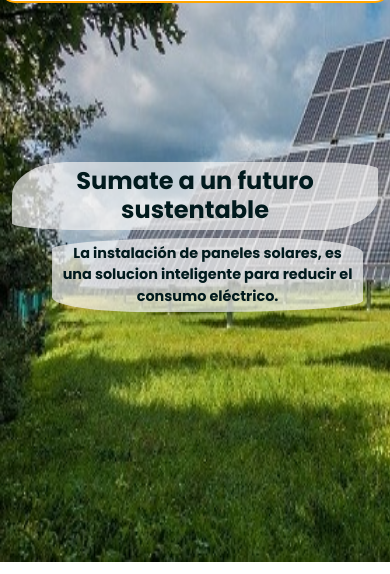
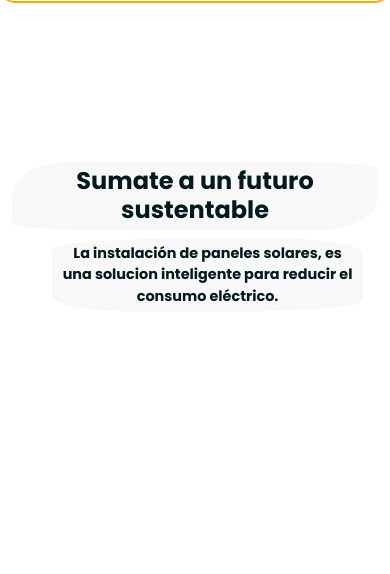
Before and after one commit to Giselarioss/jg-solar, a plain HTML site: page index.html in a window 390 px wide. Shown: the part 138-712 px from the top of the page. Drawn offline with nearby package versions, Linux system fonts and the light colour scheme.

Commit message:
modificaciones

```diff
--- a/scss/components/_inicio.scss
+++ b/scss/components/_inicio.scss
@@ -6,12 +6,10 @@
     background-size: cover;
     background-attachment: fixed;
     @include tablet{
-        background-image: url(../imagenes/fondos-imagenes/fondo-tablet.jpg);
         background-size: 990px 700px;
 
     }
     @include mobile{
-        background-image: url(../imagenes/fondos-imagenes/fondo-mobile.jpg);
         background-size: 700px 700px;
     }
     .contenedor-inicio{
```
Also changed, not shown: css/style.css, 1 other file.
